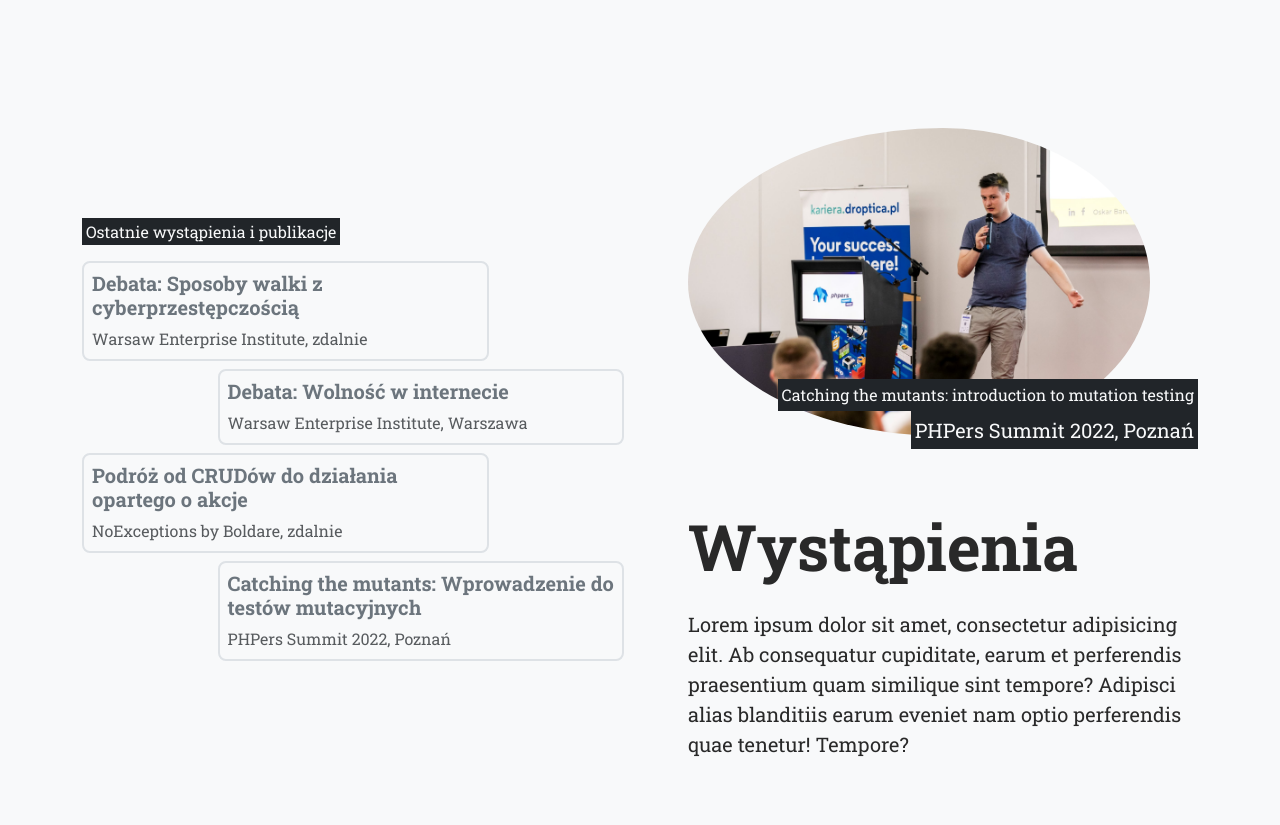
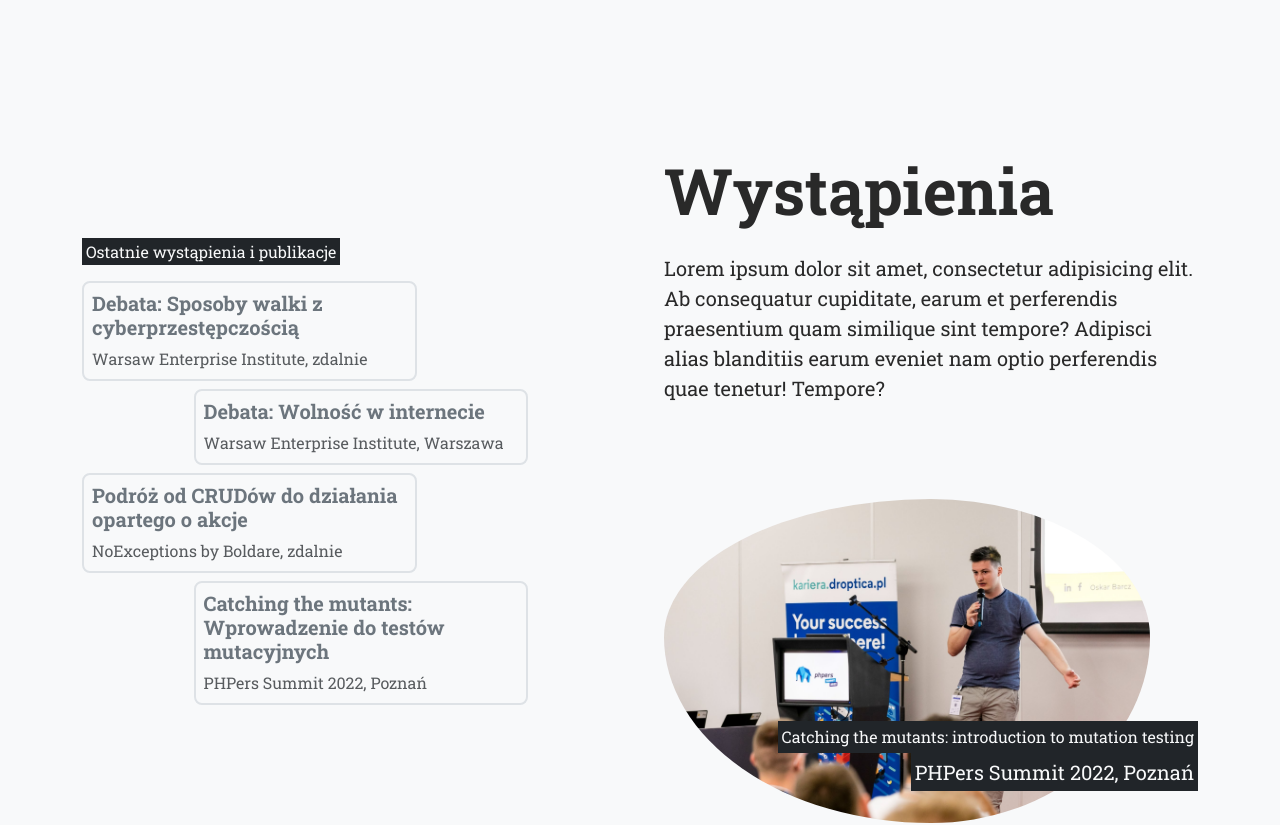
Before and after one commit to oskarbarcz/barcz-me-website, a React (Vite) app: page / in a window 1280 px wide. Shown: the part 1440-2265 px from the top of the page. Built offline with nearby package versions, Linux system fonts and the light colour scheme.

Commit message:
adjust spacing in conferences section

```diff
--- a/src/blocks/ConferencesBlock.jsx
+++ b/src/blocks/ConferencesBlock.jsx
@@ -7,7 +7,7 @@ export default function ConferencesBlock() {
       <div className="container my-lg-5 py-lg-5" id={Anchor().root.conferences}>
         <div className="row gx-5 align-items-center">
           <div className="col-12 col-lg-6 order-2 order-lg-1 pe-lg-3">
-            <section>
+            <section className="pe-5 me-5">
               <h2 className="text-light bg-dark mt-4 mt-lg-0 p-1 h6 d-inline-block">Ostatnie wystąpienia i publikacje</h2>
               <article className="my-2 border border-2 p-2 w-75 rounded rounded-3">
                 <h3 className="fs-5 fw-bold text-secondary">Debata: Sposoby walki z cyberprzestępczością</h3>
@@ -27,22 +27,22 @@ export default function ConferencesBlock() {
               </article>
             </section>
           </div>
-          <div className="col-12 col-lg-6 order-1 order-lg-2 ps-lg-5">
+          <div className="col-12 col-lg-6 order-1 order-lg-2">
             <section>
+              <h2 className="fw-bold display-3 my-4">Wystąpienia</h2>
+              <article className="lead">
+                Lorem ipsum dolor sit amet, consectetur adipisicing elit. Ab consequatur cupiditate, earum et perferendis
+                praesentium quam similique sint tempore? Adipisci alias blanditiis earum eveniet nam optio perferendis quae
+                tenetur! Tempore?
+              </article>
               <article className="position-relative">
-                <img src={photo} className="me-n5 mb-5 pe-5 w-100 rounded-circle" alt=""/>
-                <div className="position-absolute text-end" style={{right: '0', bottom: '10%'}}>
+                <img src={photo} className="me-n5 mt-5 pt-5 pe-5 w-100 rounded-circle" alt=""/>
+                <div className="position-absolute text-end" style={{right: '0', bottom: '7.5%'}}>
                 <span className="text-light p-1 bg-dark d-inline-block">
                   Catching the mutants: introduction to mutation testing
                 </span>
                   <span className="text-light p-1 bg-dark d-inline-block fs-5">PHPers Summit 2022, Poznań</span>
                 </div>
-              </article>
-              <h2 className="fw-bold display-3 my-4">Wystąpienia</h2>
-              <article className="lead">
-                Lorem ipsum dolor sit amet, consectetur adipisicing elit. Ab consequatur cupiditate, earum et perferendis
-                praesentium quam similique sint tempore? Adipisci alias blanditiis earum eveniet nam optio perferendis quae
-                tenetur! Tempore?
               </article>
             </section>
             </div>
```
